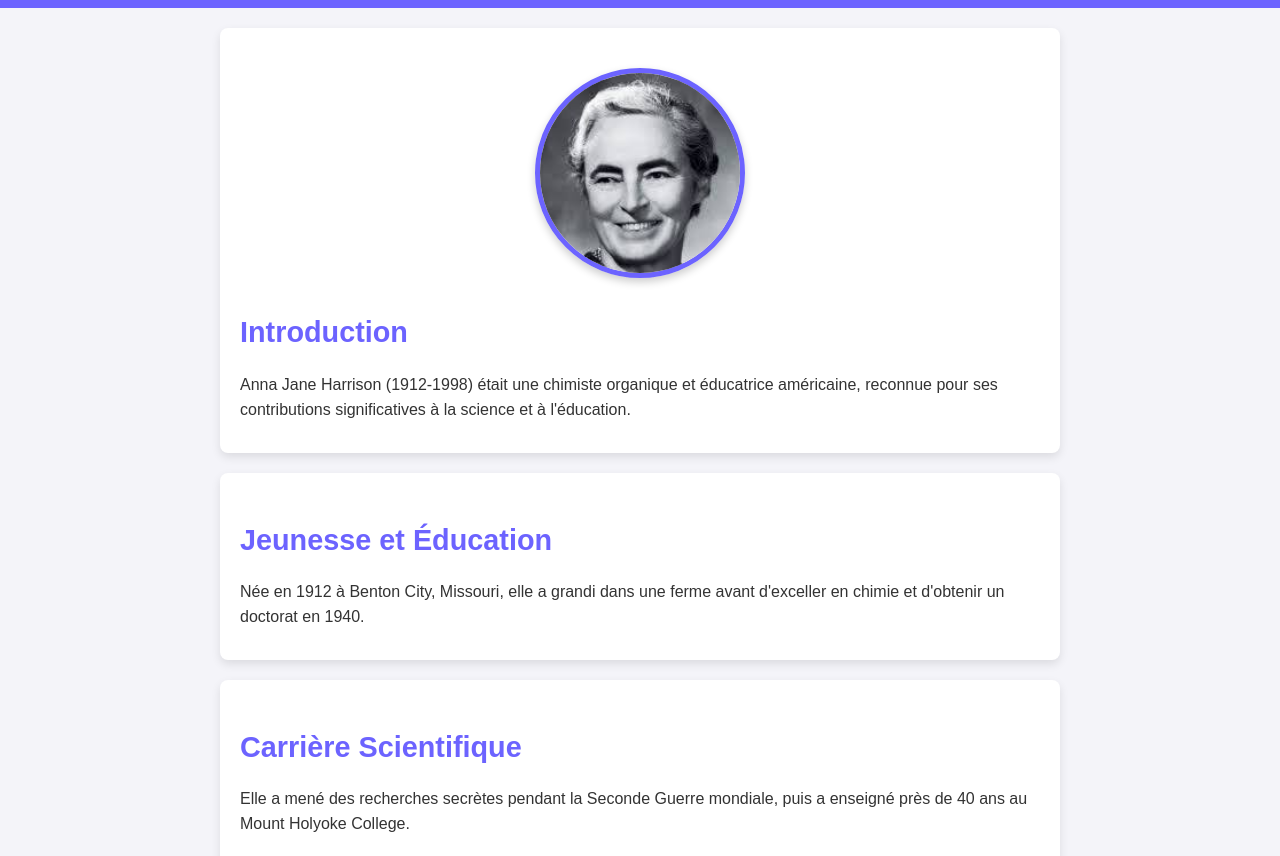
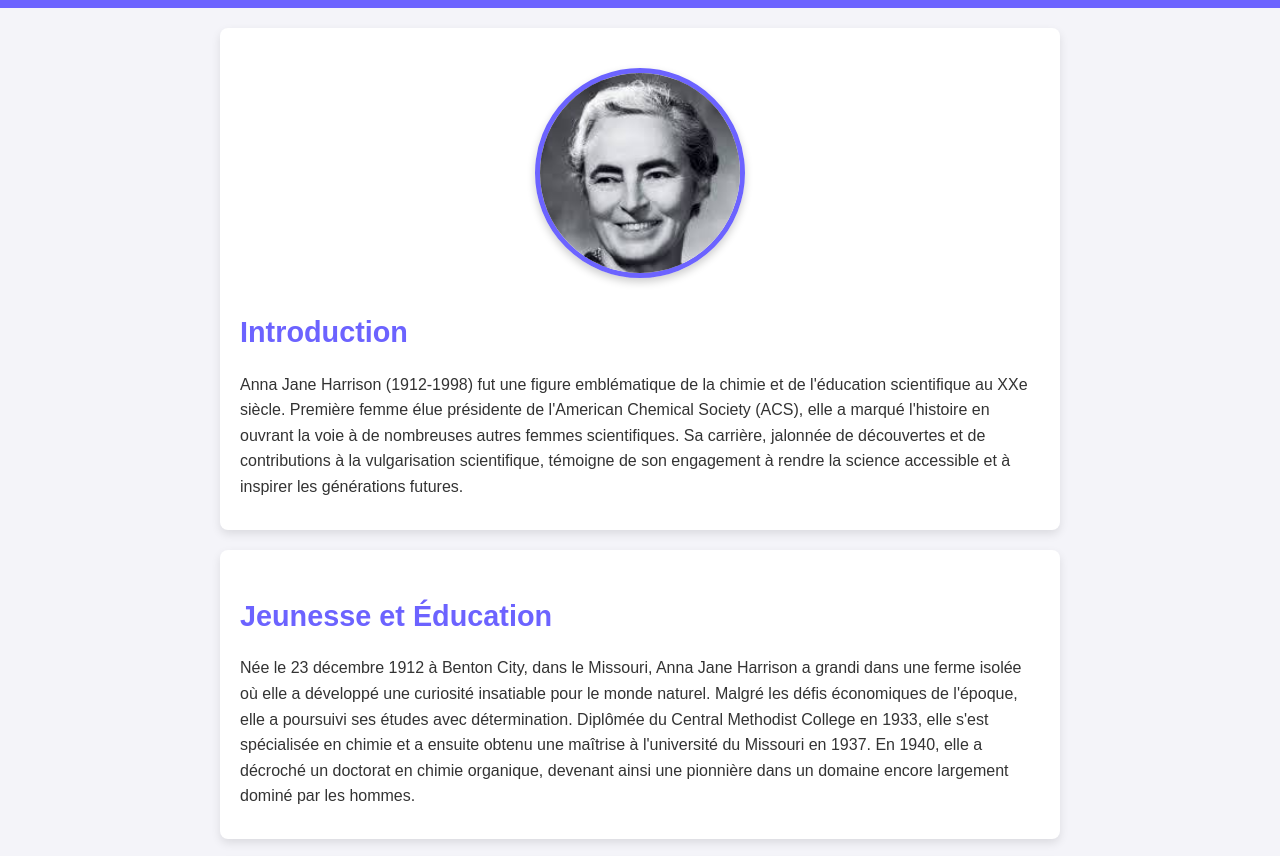
Before and after one commit to Kalvizz-ytb/Snt, a plain HTML site: page Index.html in a window 1280 px wide. Shown: the part 96-952 px from the top of the page. Drawn offline with Linux system fonts and the light colour scheme.

Commit message:
Update Index.html

```diff
--- a/Index.html
+++ b/Index.html
@@ -5,7 +5,7 @@
     <meta name="viewport" content="width=device-width, initial-scale=1.0">
     <title>Anna Jane Harrison : Pionnière de la Chimie</title>
     <style>
-        /* Style pour le médaillon */
+        /* Style pour le porrait */
         .portrait-container {
             text-align: center;
             margin: 20px 0;
@@ -18,7 +18,7 @@
             object-fit: cover;
             box-shadow: 0 4px 8px rgba(0, 0, 0, 0.2);
         }
-        /* Styles globaux */
+        /* Styles globaus */
         body {
             font-family: Arial, sans-serif;
             line-height: 1.6;
@@ -83,19 +83,36 @@
     </header>
     <section>
     <div class="portrait-container">
-            <img src="a.jpeg" alt="Portrait d'Anna Jane Harrison" class="portrait">
+        <img src="a.jpeg" alt="Portrait photographique d'Anna Jane Harrison, chimiste et éducatrice" class="portrait">
     </div>
+
+
+
     <h2>Introduction</h2>
-        <p>Anna Jane Harrison (1912-1998) était une chimiste organique et éducatrice américaine, reconnue pour ses contributions significatives à la science et à l'éducation.</p>
+
+
+
+        <p>Anna Jane Harrison (1912-1998) fut une figure emblématique de la chimie et de l'éducation scientifique au XXe siècle. Première femme élue présidente de l'American Chemical Society (ACS), elle a marqué l'histoire en ouvrant la voie à de nombreuses autres femmes scientifiques. Sa carrière, jalonnée de découvertes et de contributions à la vulgarisation scientifique, témoigne de son engagement à rendre la science accessible et à inspirer les générations futures.</p>
 </section>
+
+
+
+
 <section>
     <h2>Jeunesse et Éducation</h2>
-        <p>Née en 1912 à Benton City, Missouri, elle a grandi dans une ferme avant d'exceller en chimie et d'obtenir un doctorat en 1940.</p>
+    <p>Née le 23 décembre 1912 à Benton City, dans le Missouri, Anna Jane Harrison a grandi dans une ferme isolée où elle a développé une curiosité insatiable pour le monde naturel. Malgré les défis économiques de l'époque, elle a poursuivi ses études avec détermination. Diplômée du Central Methodist College en 1933, elle s'est spécialisée en chimie et a ensuite obtenu une maîtrise à l'université du Missouri en 1937. En 1940, elle a décroché un doctorat en chimie organique, devenant ainsi une pionnière dans un domaine encore largement dominé par les hommes.</p>
 </section>
+
+
+
 <section>
     <h2>Carrière Scientifique</h2>
-        <p>Elle a mené des recherches secrètes pendant la Seconde Guerre mondiale, puis a enseigné près de 40 ans au Mount Holyoke College.</p>
+    <p>Anna Jane Harrison a mené une carrière remarquable dans le domaine de la chimie et de l'éducation. Pendant la Seconde Guerre mondiale, elle a participé à des recherches secrètes pour soutenir l'effort de guerre, notamment dans le développement de nouveaux matériaux chimiques. Après la guerre, elle a rejoint le corps professoral du Mount Holyoke College, où elle a enseigné et inspiré des étudiants pendant près de 40 ans. En plus de son rôle d'enseignante, elle a publié de nombreux articles scientifiques et a contribué à la rédaction de manuels pédagogiques, soulignant son engagement envers l'éducation et la diffusion des connaissances scientifiques.</p>
+    <p>En 1978, elle a été élue présidente de l'American Chemical Society, un poste prestigieux qu'elle a utilisé pour promouvoir l'égalité des genres et l'importance de la recherche fondamentale en chimie. Son travail a eu un impact durable, non seulement dans le domaine scientifique, mais également dans la perception publique de la chimie.</p>
 </section>
+
+
+
     <footer>
         <h3>Sources</h3>
         <ul>
```
Lines whose indentation alone changed are shown as unchanged.
